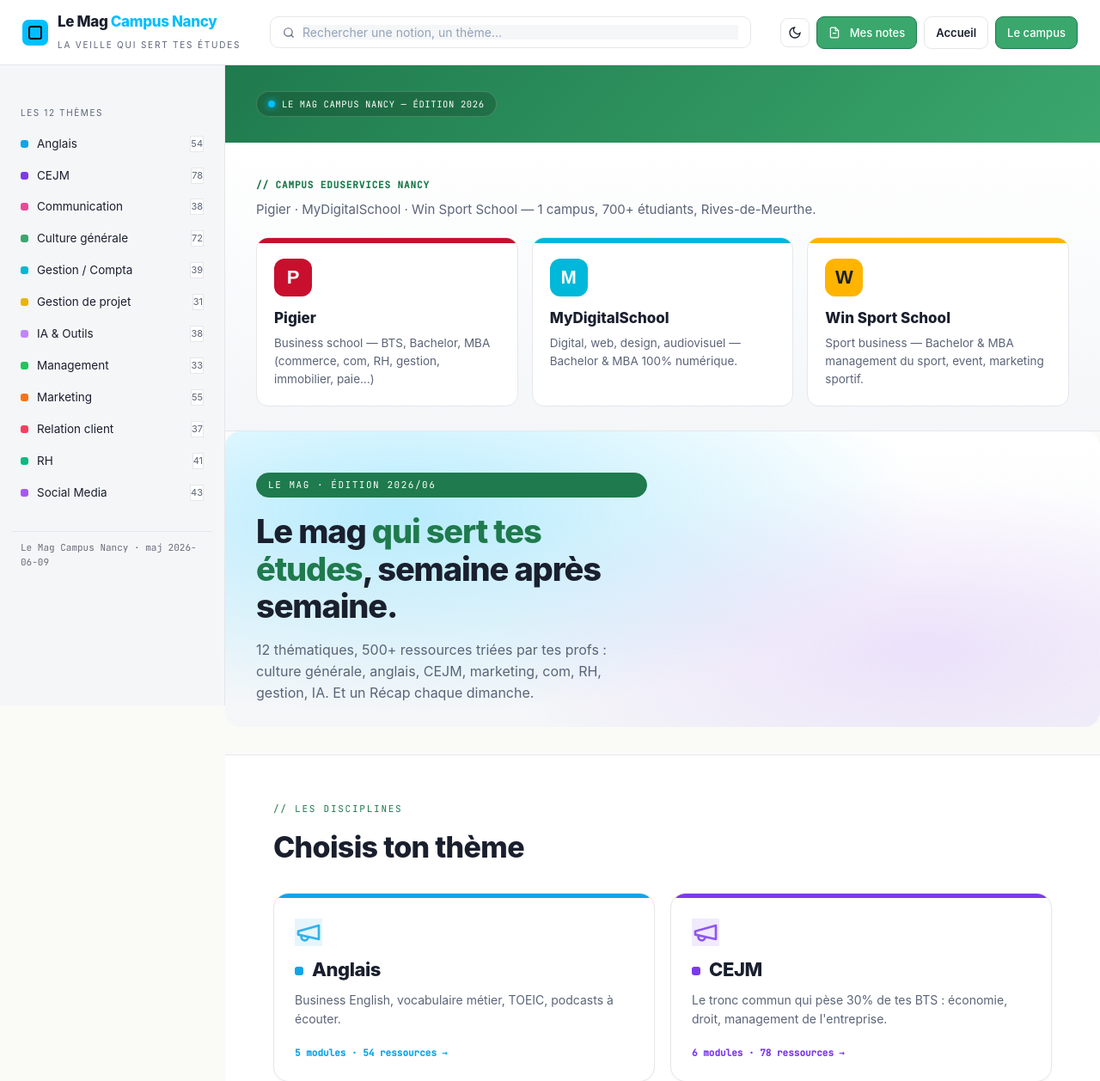
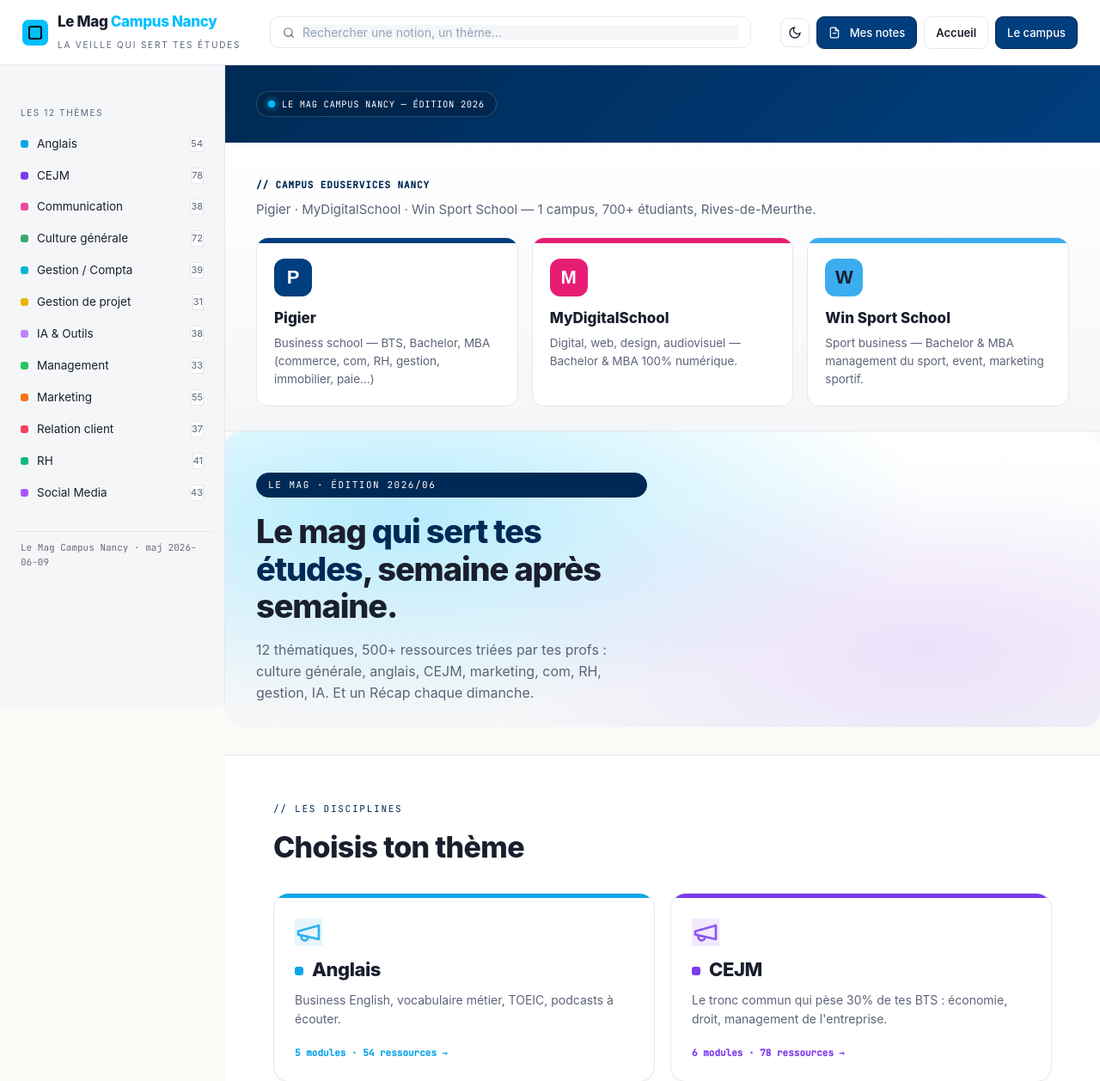
Before and after one commit to eurschel/mag-nancy-campus, a Flask app: page / in a window 1280 px wide. Shown: the top 1258 px of the page at 86% size. Run offline with Flask 3, Linux system fonts and the light colour scheme; some web fonts are replaced.

Commit message:
design: charte Pigier officielle (bleu marine #003e7d + jaune doré + magenta MDS + bleu vif Win)

```diff
--- a/static/css/style.css
+++ b/static/css/style.css
@@ -1,10 +1,18 @@
 /* ============ LE MAG CAMPUS NANCY — PALETTE ============ */
 :root{
-  --campus-green: #3AA76D;      /* vert Eduservices principal */
-  --campus-green-dark: #1F7A4D;
-  --school-pigier: #C8102E;      /* rouge Pigier (BS) */
-  --school-mds: #00B8D9;         /* cyan MyDigitalSchool */
-  --school-win: #FFB400;         /* jaune Win Sport */
+  /* Palette principale — bleu marine + jaune doré Pigier (école principale du campus) */
+  --campus-green: #003e7d;       /* bleu marine Pigier (variable conservée pour compat) */
+  --campus-green-dark: #002a55;  /* bleu marine plus sombre */
+  --campus-blue-light: #007ab5;  /* bleu vif Pigier secondaire */
+  --campus-gold: #fac422;        /* jaune doré Pigier — accent signature */
+  --campus-gold-dark: #d9a814;
+  /* Couleurs officielles des 3 écoles partenaires */
+  --school-pigier: #003e7d;      /* bleu marine Pigier */
+  --school-pigier-accent: #fac422; /* jaune doré Pigier */
+  --school-mds: #e71d73;         /* magenta My Digital School (signature) */
+  --school-mds-accent: #662483;  /* violet MDS */
+  --school-win: #3badef;         /* bleu vif Win Sport School */
+  --school-win-accent: #f59e32;  /* orange Win */
 }
 
 /* ============================================================
@@ -939,7 +947,7 @@ html[data-theme=light] .ann-pink{   background:rgba(244,114,182,.6); }
 
 /* Bandeau vert Eduservices (sans photo, ambiance institutionnelle) */
 .home-banner-empty{ height:auto !important; padding:30px 36px !important;
-  background:linear-gradient(135deg, var(--campus-green-dark, #1F7A4D) 0%, var(--campus-green, #3AA76D) 100%) !important;
+  background:linear-gradient(135deg, var(--campus-green-dark, #002a55) 0%, var(--campus-green, #003e7d) 100%) !important;
   background-image:none !important; }
 .home-banner-empty .home-banner-tag{ position:static; background:rgba(0,0,0,.22); }
 
@@ -978,18 +986,18 @@ html[data-theme=dark] .topnav .brand .sub{ color: #5B6478; }
 html[data-theme=dark] .nav-search input{ background: #F4F6F8; color: #1A1F2E; }
 html[data-theme=dark] .nav-search input::placeholder{ color: #94A3B8; }
 html[data-theme=dark] .nav-btn{ color: #1A1F2E; }
-html[data-theme=dark] .nav-btn-ghost{ background: var(--campus-green, #3AA76D); color: #FFFFFF !important; border-color: var(--campus-green-dark, #1F7A4D); }
+html[data-theme=dark] .nav-btn-ghost{ background: var(--campus-green, #003e7d); color: #FFFFFF !important; border-color: var(--campus-green-dark, #002a55); }
 
 /* Sidebar plus claire */
 html[data-theme=dark] .sidebar{ background: #F4F6F8; border-right: 1px solid #E5E7EB; }
 html[data-theme=dark] .sidebar-label{ color: #5B6478; }
 html[data-theme=dark] .sidebar-item{ color: #1A1F2E; }
-html[data-theme=dark] .sidebar-item:hover{ background: #FFFFFF; color: var(--campus-green-dark, #1F7A4D); }
+html[data-theme=dark] .sidebar-item:hover{ background: #FFFFFF; color: var(--campus-green-dark, #002a55); }
 html[data-theme=dark] .mod-count{ background: #FFFFFF; color: #5B6478; border: 1px solid #E5E7EB; }
 
 /* Hero banner — thème clair */
 html[data-theme=dark] .home-banner-empty{
-  background: linear-gradient(135deg, var(--campus-green-dark, #1F7A4D), var(--campus-green, #3AA76D)) !important;
+  background: linear-gradient(135deg, var(--campus-green-dark, #002a55), var(--campus-green, #003e7d)) !important;
 }
 html[data-theme=dark] .home-banner-tag{ color: #FFFFFF; background: rgba(0,0,0,.18); }
 
@@ -1002,7 +1010,7 @@ html[data-theme=dark] .home-banner-tag{ color: #FFFFFF; background: rgba(0,0,0,.
 .schools-banner-head{ margin-bottom: 20px; max-width: 760px; }
 .schools-banner-tag{
   display: inline-block; font-family: "JetBrains Mono", monospace;
-  color: var(--campus-green-dark, #1F7A4D); font-size: 11px; font-weight: 700;
+  color: var(--campus-green-dark, #002a55); font-size: 11px; font-weight: 700;
   letter-spacing: .08em; text-transform: uppercase; margin-bottom: 8px;
 }
 .schools-banner-sub{ font-size: 15px; line-height: 1.55; color: #5B6478; }
@@ -1023,15 +1031,15 @@ html[data-theme=dark] .home-banner-tag{ color: #FFFFFF; background: rgba(0,0,0,.
   box-shadow: 0 12px 30px -10px rgba(0,0,0,.15);
 }
 .sb-card-bar{ height: 6px; }
-.sb-pigier .sb-card-bar{ background: var(--school-pigier, #C8102E); }
-.sb-pigier:hover{ border-color: var(--school-pigier, #C8102E); }
-.sb-pigier .sb-card-logo{ background: var(--school-pigier, #C8102E); color: #FFFFFF; }
-.sb-mds .sb-card-bar{ background: var(--school-mds, #00B8D9); }
-.sb-mds:hover{ border-color: var(--school-mds, #00B8D9); }
-.sb-mds .sb-card-logo{ background: var(--school-mds, #00B8D9); color: #FFFFFF; }
-.sb-win .sb-card-bar{ background: var(--school-win, #FFB400); }
-.sb-win:hover{ border-color: var(--school-win, #FFB400); }
-.sb-win .sb-card-logo{ background: var(--school-win, #FFB400); color: #1A1F2E; }
+.sb-pigier .sb-card-bar{ background: var(--school-pigier, #003e7d); }
+.sb-pigier:hover{ border-color: var(--school-pigier, #003e7d); }
+.sb-pigier .sb-card-logo{ background: var(--school-pigier, #003e7d); color: #FFFFFF; }
+.sb-mds .sb-card-bar{ background: var(--school-mds, #e71d73); }
+.sb-mds:hover{ border-color: var(--school-mds, #e71d73); }
+.sb-mds .sb-card-logo{ background: var(--school-mds, #e71d73); color: #FFFFFF; }
+.sb-win .sb-card-bar{ background: var(--school-win, #3badef); }
+.sb-win:hover{ border-color: var(--school-win, #3badef); }
+.sb-win .sb-card-logo{ background: var(--school-win, #3badef); color: #1A1F2E; }
 
 .sb-card-body{ padding: 18px 20px 20px; }
 .sb-card-logo{
@@ -1049,11 +1057,11 @@ html[data-theme=dark] .hero-editorial{
 }
 html[data-theme=dark] .hero-bg{ opacity: .5; }
 html[data-theme=dark] .hero-badge{
-  background: var(--campus-green-dark, #1F7A4D); color: #FFFFFF;
-  border-color: var(--campus-green-dark, #1F7A4D);
+  background: var(--campus-green-dark, #002a55); color: #FFFFFF;
+  border-color: var(--campus-green-dark, #002a55);
 }
 html[data-theme=dark] .hero-editorial h1{ color: #1A1F2E; }
-html[data-theme=dark] .hero-editorial .accent{ color: var(--campus-green-dark, #1F7A4D); }
+html[data-theme=dark] .hero-editorial .accent{ color: var(--campus-green-dark, #002a55); }
 html[data-theme=dark] .hero-sub{ color: #5B6478; }
 
 /* Cards de thèmes plus vivantes */
@@ -1065,25 +1073,25 @@ html[data-theme=dark] .theme-card{
 html[data-theme=dark] .theme-card:hover{
   transform: translateY(-4px);
   box-shadow: 0 16px 40px -12px rgba(0,0,0,.18);
-  border-color: var(--c, #3AA76D);
+  border-color: var(--c, #003e7d);
 }
-html[data-theme=dark] .theme-card-bar{ background: var(--c, #3AA76D); height: 5px; }
+html[data-theme=dark] .theme-card-bar{ background: var(--c, #003e7d); height: 5px; }
 html[data-theme=dark] .theme-card-icon{
-  background: color-mix(in srgb, var(--c, #3AA76D) 12%, #FFFFFF);
-  color: var(--c, #3AA76D);
+  background: color-mix(in srgb, var(--c, #003e7d) 12%, #FFFFFF);
+  color: var(--c, #003e7d);
 }
 html[data-theme=dark] .theme-card-title{ color: #1A1F2E; }
 html[data-theme=dark] .theme-card-tag{ color: #5B6478; }
-html[data-theme=dark] .theme-card-foot{ color: var(--c, #3AA76D); font-weight: 700; }
+html[data-theme=dark] .theme-card-foot{ color: var(--c, #003e7d); font-weight: 700; }
 
 /* Section bands — fond blanc, séparation douce */
 html[data-theme=dark] .band{
   background: #FFFFFF;
   border-bottom: 1px solid #E5E7EB;
 }
-html[data-theme=dark] .band-tag{ color: var(--campus-green-dark, #1F7A4D); }
+html[data-theme=dark] .band-tag{ color: var(--campus-green-dark, #002a55); }
 html[data-theme=dark] .band.inverted{
-  background: linear-gradient(135deg, var(--campus-green-dark, #1F7A4D), var(--campus-green, #3AA76D));
+  background: linear-gradient(135deg, var(--campus-green-dark, #002a55), var(--campus-green, #003e7d));
   color: #FFFFFF;
 }
 html[data-theme=dark] .band.inverted .band-tag,
@@ -1095,11 +1103,11 @@ html[data-theme=dark] .nl-footer-box{
   background: linear-gradient(135deg, rgba(58,167,109,.10), rgba(58,167,109,.04));
   border-color: rgba(58,167,109,.30);
 }
-html[data-theme=dark] .nl-fb-tag{ color: var(--campus-green-dark, #1F7A4D); }
+html[data-theme=dark] .nl-fb-tag{ color: var(--campus-green-dark, #002a55); }
 html[data-theme=dark] .nl-fb-tag::before, html[data-theme=dark] .nl-footer-box h3{ color: #1A1F2E; }
 html[data-theme=dark] .nl-footer-box p{ color: #5B6478; }
-html[data-theme=dark] .nl-btn{ background: var(--campus-green, #3AA76D); color: #FFFFFF; }
-html[data-theme=dark] .nl-btn:hover{ background: var(--campus-green-dark, #1F7A4D); }
+html[data-theme=dark] .nl-btn{ background: var(--campus-green, #003e7d); color: #FFFFFF; }
+html[data-theme=dark] .nl-btn:hover{ background: var(--campus-green-dark, #002a55); }
 html[data-theme=dark] .nl-input{ background: #FFFFFF; border-color: #E5E7EB; color: #1A1F2E; }
 
 /* Vignettes (récap) en mode clair */
@@ -1107,18 +1115,18 @@ html[data-theme=dark] .vignette{
   background: #FFFFFF; border: 1px solid #E5E7EB;
   box-shadow: 0 1px 2px rgba(0,0,0,.04);
 }
-html[data-theme=dark] .vignette:hover{ border-color: var(--campus-green, #3AA76D); }
+html[data-theme=dark] .vignette:hover{ border-color: var(--campus-green, #003e7d); }
 html[data-theme=dark] .vignette .vignette-source{ color: #5B6478; }
 html[data-theme=dark] .vignette .vignette-title{ color: #1A1F2E; }
 
 /* Bottom nav mobile clair */
 html[data-theme=dark] .bottom-nav{ background: #FFFFFF; border-top-color: #E5E7EB; }
 html[data-theme=dark] .bn-item{ color: #5B6478; }
-html[data-theme=dark] .bn-item.bn-accent{ color: var(--campus-green-dark, #1F7A4D); }
+html[data-theme=dark] .bn-item.bn-accent{ color: var(--campus-green-dark, #002a55); }
 
 /* Mod cards (page théme) */
 html[data-theme=dark] .mod-card{
   background: #FFFFFF; border: 1px solid #E5E7EB; color: #1A1F2E;
 }
-html[data-theme=dark] .mod-card:hover{ border-color: var(--campus-green, #3AA76D); transform: translateY(-2px); }
-html[data-theme=dark] .mod-card-foot{ color: var(--campus-green-dark, #1F7A4D); }
+html[data-theme=dark] .mod-card:hover{ border-color: var(--campus-green, #003e7d); transform: translateY(-2px); }
+html[data-theme=dark] .mod-card-foot{ color: var(--campus-green-dark, #002a55); }
```
